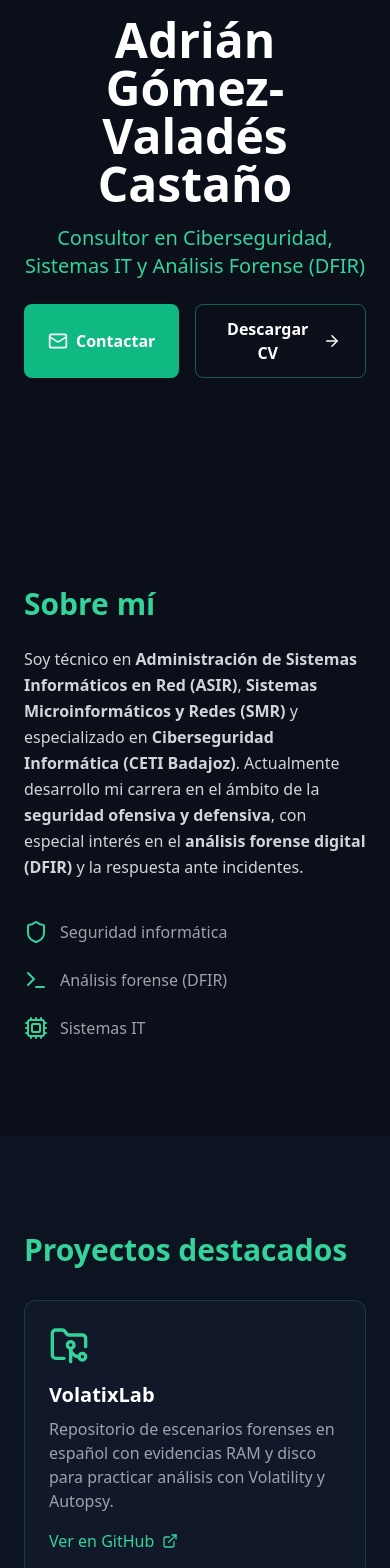
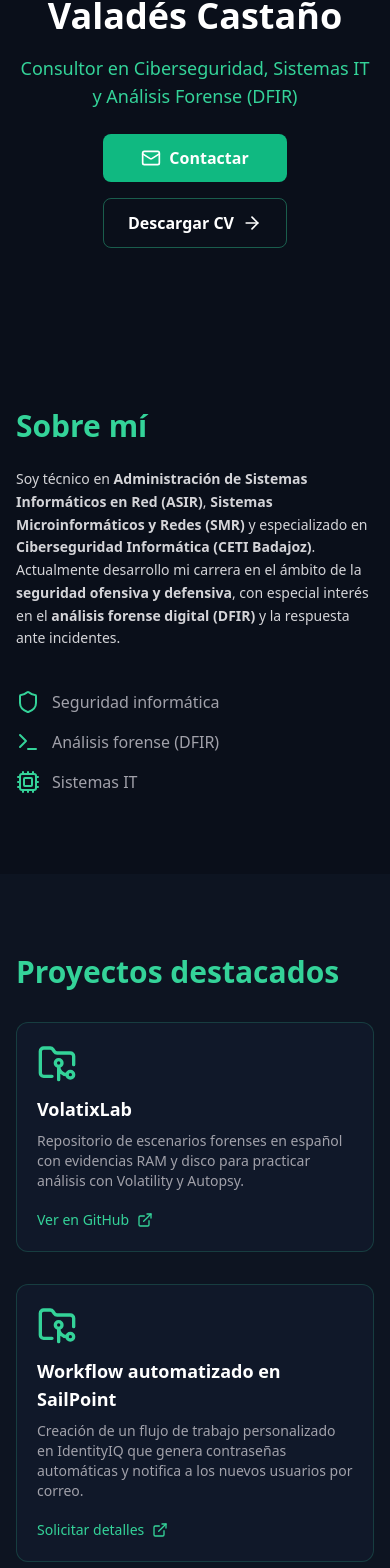
Before and after one commit to adrigomezv01/adriangvc, a React (Vite) app: page / in a window 390 px wide. Shown: the part 193-1761 px from the top of the page. Built offline with nearby package versions, Linux system fonts and the light colour scheme.

Commit message:
Versión responsive optimizada

```diff
--- a/src/App.jsx
+++ b/src/App.jsx
@@ -15,7 +15,6 @@ import {
 } from "lucide-react";
 
 function App() {
-  // Estado del formulario
   const [status, setStatus] = useState({ sent: false, error: false });
 
   const handleSubmit = async (e) => {
@@ -33,12 +32,8 @@ function App() {
       if (response.ok) {
         setStatus({ sent: true, error: false });
         form.reset();
-
-        // Oculta el mensaje tras 5 segundos
         setTimeout(() => setStatus({ sent: false, error: false }), 5000);
-      } else {
-        throw new Error("Error al enviar");
-      }
+      } else throw new Error("Error al enviar");
     } catch {
       setStatus({ sent: false, error: true });
       setTimeout(() => setStatus({ sent: false, error: false }), 5000);
@@ -46,14 +41,14 @@ function App() {
   };
 
   return (
-    <div className="bg-[#0a0f1a] text-white min-h-screen">
+    <div className="bg-[#0a0f1a] text-white min-h-screen overflow-x-hidden">
       {/* NAVBAR */}
       <header className="border-b border-emerald-500/20 sticky top-0 backdrop-blur-lg z-50">
-        <nav className="max-w-6xl mx-auto flex justify-between items-center px-6 py-4">
-          <a href="#" className="text-2xl font-bold text-emerald-400">
+        <nav className="max-w-6xl mx-auto flex justify-between items-center px-4 sm:px-6 py-4">
+          <a href="#" className="text-xl sm:text-2xl font-bold text-emerald-400">
             Adrián GVC
           </a>
-          <div className="flex gap-6 text-sm">
+          <div className="flex gap-3 sm:gap-6 text-xs sm:text-sm">
             <a href="#about" className="hover:text-emerald-400 transition">
               Sobre mí
             </a>
@@ -68,12 +63,12 @@ function App() {
       </header>
 
       {/* HERO */}
-      <section className="max-w-6xl mx-auto flex flex-col items-center justify-center text-center py-28 px-6">
+      <section className="max-w-6xl mx-auto flex flex-col items-center justify-center text-center py-20 sm:py-28 px-4 sm:px-6">
         <motion.h1
           initial={{ opacity: 0, y: 30 }}
           animate={{ opacity: 1, y: 0 }}
           transition={{ duration: 0.8 }}
-          className="text-5xl md:text-6xl font-bold mb-4"
+          className="text-4xl sm:text-6xl font-bold mb-4 leading-tight"
         >
           Adrián Gómez-Valadés Castaño
         </motion.h1>
@@ -82,7 +77,7 @@ function App() {
           initial={{ opacity: 0 }}
           animate={{ opacity: 1 }}
           transition={{ delay: 0.4 }}
-          className="text-xl text-emerald-400 mb-6"
+          className="text-lg sm:text-xl text-emerald-400 mb-6"
         >
           Consultor en Ciberseguridad, Sistemas IT y Análisis Forense (DFIR)
         </motion.p>
@@ -91,11 +86,11 @@ function App() {
           initial={{ opacity: 0 }}
           animate={{ opacity: 1 }}
           transition={{ delay: 0.7 }}
-          className="flex gap-4"
+          className="flex flex-col sm:flex-row gap-4 justify-center"
         >
           <a
             href="mailto:adriangomezvaladesc01@gmail.com"
-            className="px-6 py-3 bg-emerald-500 rounded-lg font-semibold hover:bg-emerald-600 transition flex items-center gap-2"
+            className="px-6 py-3 bg-emerald-500 rounded-lg font-semibold hover:bg-emerald-600 transition flex items-center justify-center gap-2 w-full sm:w-auto"
           >
             <Mail className="w-5 h-5" /> Contactar
           </a>
@@ -103,7 +98,7 @@ function App() {
           <a
             href="/AdrianGVC-CV.pdf"
             download="AdrianGomezValades-CV.pdf"
-            className="px-6 py-3 border border-emerald-400/40 rounded-lg font-semibold hover:bg-emerald-400/10 transition flex items-center gap-2"
+            className="px-6 py-3 border border-emerald-400/40 rounded-lg font-semibold hover:bg-emerald-400/10 transition flex items-center justify-center gap-2 w-full sm:w-auto"
           >
             Descargar CV <ArrowRight className="w-5 h-5" />
           </a>
@@ -111,9 +106,9 @@ function App() {
       </section>
 
       {/* ABOUT */}
-      <section id="about" className="max-w-5xl mx-auto py-24 px-6">
+      <section id="about" className="max-w-5xl mx-auto py-20 sm:py-24 px-4 sm:px-6">
         <h2 className="text-3xl font-bold mb-6 text-emerald-400">Sobre mí</h2>
-        <p className="text-zinc-300 leading-relaxed">
+        <p className="text-zinc-300 leading-relaxed text-sm sm:text-base">
           Soy técnico en <b>Administración de Sistemas Informáticos en Red (ASIR)</b>,{" "}
           <b>Sistemas Microinformáticos y Redes (SMR)</b> y especializado en{" "}
           <b>Ciberseguridad Informática (CETI Badajoz)</b>.
@@ -122,7 +117,7 @@ function App() {
           <b>análisis forense digital (DFIR)</b> y la respuesta ante incidentes.
         </p>
 
-        <div className="mt-10 flex flex-wrap gap-6 text-zinc-400">
+        <div className="mt-10 flex flex-col sm:flex-row sm:flex-wrap gap-4 text-zinc-400">
           <div className="flex items-center gap-3">
             <Shield className="text-emerald-400 w-6 h-6" /> Seguridad informática
           </div>
@@ -136,45 +131,45 @@ function App() {
       </section>
 
       {/* PROJECTS */}
-      <section id="projects" className="max-w-6xl mx-auto py-24 px-6 bg-[#0d1421]">
+      <section id="projects" className="max-w-6xl mx-auto py-20 sm:py-24 px-4 sm:px-6 bg-[#0d1421]">
         <h2 className="text-3xl font-bold mb-8 text-emerald-400">Proyectos destacados</h2>
 
-        <div className="grid md:grid-cols-2 gap-8">
-          {/* Proyecto 1 */}
+        <div className="grid sm:grid-cols-2 gap-8">
           <motion.div
-            whileHover={{ scale: 1.03 }}
-            className="rounded-xl border border-emerald-400/20 p-6 bg-[#101829]"
+            whileHover={{ scale: 1.02 }}
+            className="rounded-xl border border-emerald-400/20 p-5 sm:p-6 bg-[#101829]"
           >
-            <FolderGit2 className="w-10 h-10 text-emerald-400 mb-4" />
-            <h3 className="text-xl font-semibold mb-2">VolatixLab</h3>
-            <p className="text-zinc-400 mb-4">
-              Repositorio de escenarios forenses en español con evidencias RAM y disco para practicar análisis con Volatility y Autopsy.
+            <FolderGit2 className="w-10 h-10 text-emerald-400 mb-3" />
+            <h3 className="text-lg sm:text-xl font-semibold mb-2">VolatixLab</h3>
+            <p className="text-zinc-400 mb-4 text-sm sm:text-base">
+              Repositorio de escenarios forenses en español con evidencias RAM y disco
+              para practicar análisis con Volatility y Autopsy.
             </p>
             <a
               href="https://github.com/adrigomezv01/VolatixLab"
               target="_blank"
               rel="noopener noreferrer"
-              className="inline-flex items-center gap-2 text-emerald-400 hover:text-emerald-300"
+              className="inline-flex items-center gap-2 text-emerald-400 hover:text-emerald-300 text-sm sm:text-base"
             >
               Ver en GitHub <ExternalLink className="w-4 h-4" />
             </a>
           </motion.div>
 
-          {/* Proyecto 2 */}
           <motion.div
-            whileHover={{ scale: 1.03 }}
-            className="rounded-xl border border-emerald-400/20 p-6 bg-[#101829]"
+            whileHover={{ scale: 1.02 }}
+            className="rounded-xl border border-emerald-400/20 p-5 sm:p-6 bg-[#101829]"
           >
-            <FolderGit2 className="w-10 h-10 text-emerald-400 mb-4" />
-            <h3 className="text-xl font-semibold mb-2">
+            <FolderGit2 className="w-10 h-10 text-emerald-400 mb-3" />
+            <h3 className="text-lg sm:text-xl font-semibold mb-2">
               Workflow automatizado en SailPoint
             </h3>
-            <p className="text-zinc-400 mb-4">
-              Creación de un flujo de trabajo personalizado en IdentityIQ que genera contraseñas automáticas y notifica a los nuevos usuarios por correo.
+            <p className="text-zinc-400 mb-4 text-sm sm:text-base">
+              Creación de un flujo de trabajo personalizado en IdentityIQ que genera
+              contraseñas automáticas y notifica a los nuevos usuarios por correo.
             </p>
             <a
               href="mailto:adriangomezvaladesc01@gmail.com?subject=Info%20sobre%20Workflow%20SailPoint"
-              className="inline-flex items-center gap-2 text-emerald-400 hover:text-emerald-300"
+              className="inline-flex items-center gap-2 text-emerald-400 hover:text-emerald-300 text-sm sm:text-base"
             >
               Solicitar detalles <ExternalLink className="w-4 h-4" />
             </a>
@@ -183,11 +178,12 @@ function App() {
       </section>
 
       {/* CONTACT */}
-      <section id="contact" className="py-24 bg-[#0a0f1a]">
-        <div className="max-w-4xl mx-auto px-6 text-center">
+      <section id="contact" className="py-20 sm:py-24 bg-[#0a0f1a]">
+        <div className="max-w-4xl mx-auto px-4 sm:px-6 text-center">
           <h2 className="text-3xl font-bold text-emerald-400 mb-4">Contáctame</h2>
-          <p className="text-zinc-400 mb-10">
-            Si quieres hablar sobre ciberseguridad, proyectos o colaboraciones, rellena el formulario y te responderé lo antes posible.
+          <p className="text-zinc-400 mb-10 text-sm sm:text-base">
+            Si quieres hablar sobre ciberseguridad, proyectos o colaboraciones, rellena
+            el formulario y te responderé lo antes posible.
           </p>
 
           <form onSubmit={handleSubmit} className="space-y-6 max-w-2xl mx-auto">
@@ -197,14 +193,14 @@ function App() {
                 name="name"
                 placeholder="Tu nombre"
                 required
-                className="w-full rounded-xl bg-[#121826] p-4 text-white placeholder-zinc-400 focus:outline-none focus:ring-2 focus:ring-emerald-500 transition"
+                className="w-full rounded-xl bg-[#121826] p-4 text-white placeholder-zinc-400 focus:outline-none focus:ring-2 focus:ring-emerald-500 transition text-sm sm:text-base"
               />
               <input
                 type="email"
                 name="email"
                 placeholder="Tu correo"
                 required
-                className="w-full rounded-xl bg-[#121826] p-4 text-white placeholder-zinc-400 focus:outline-none focus:ring-2 focus:ring-emerald-500 transition"
+                className="w-full rounded-xl bg-[#121826] p-4 text-white placeholder-zinc-400 focus:outline-none focus:ring-2 focus:ring-emerald-500 transition text-sm sm:text-base"
               />
             </div>
 
@@ -213,34 +209,34 @@ function App() {
               placeholder="Tu mensaje"
               required
               rows="5"
-              className="w-full rounded-xl bg-[#121826] p-4 text-white placeholder-zinc-400 focus:outline-none focus:ring-2 focus:ring-emerald-500 transition"
+              className="w-full rounded-xl bg-[#121826] p-4 text-white placeholder-zinc-400 focus:outline-none focus:ring-2 focus:ring-emerald-500 transition text-sm sm:text-base"
             ></textarea>
 
             <button
               type="submit"
-              className="inline-flex items-center justify-center gap-2 rounded-xl bg-emerald-500 px-8 py-3 font-semibold text-white hover:bg-emerald-600 transition-all duration-200"
+              className="w-full sm:w-auto inline-flex items-center justify-center gap-2 rounded-xl bg-emerald-500 px-6 py-3 font-semibold text-white hover:bg-emerald-600 transition-all duration-200"
             >
               Enviar mensaje
               <ArrowRight className="w-5 h-5" />
             </button>
           </form>
 
-          {/* Mensaje de éxito o error */}
           {status.sent && (
-            <div className="mt-6 flex justify-center items-center gap-2 text-emerald-400 font-medium">
+            <div className="mt-6 flex justify-center items-center gap-2 text-emerald-400 font-medium text-sm sm:text-base">
               <CheckCircle2 className="w-5 h-5" /> ¡Mensaje enviado correctamente!
             </div>
           )}
           {status.error && (
-            <div className="mt-6 flex justify-center items-center gap-2 text-red-400 font-medium">
-              <XCircle className="w-5 h-5" /> Error al enviar el mensaje. Inténtalo de nuevo.
+            <div className="mt-6 flex justify-center items-center gap-2 text-red-400 font-medium text-sm sm:text-base">
+              <XCircle className="w-5 h-5" /> Error al enviar el mensaje. Inténtalo de
+              nuevo.
             </div>
           )}
         </div>
       </section>
 
       {/* FOOTER */}
-      <footer className="border-t border-emerald-400/10 py-10 text-center text-zinc-500 text-sm">
+      <footer className="border-t border-emerald-400/10 py-8 px-4 text-center text-zinc-500 text-xs sm:text-sm">
         <div className="flex justify-center gap-6 mb-4">
           <a href="https://github.com/adrigomezv01" target="_blank" rel="noopener noreferrer">
             <Github className="w-5 h-5 hover:text-emerald-400 transition" />
@@ -252,7 +248,6 @@ function App() {
             <Mail className="w-5 h-5 hover:text-emerald-400 transition" />
           </a>
         </div>
-
         <p>
           © {new Date().getFullYear()} Adrián Gómez-Valadés Castaño — Todos los derechos
           reservados.
```
